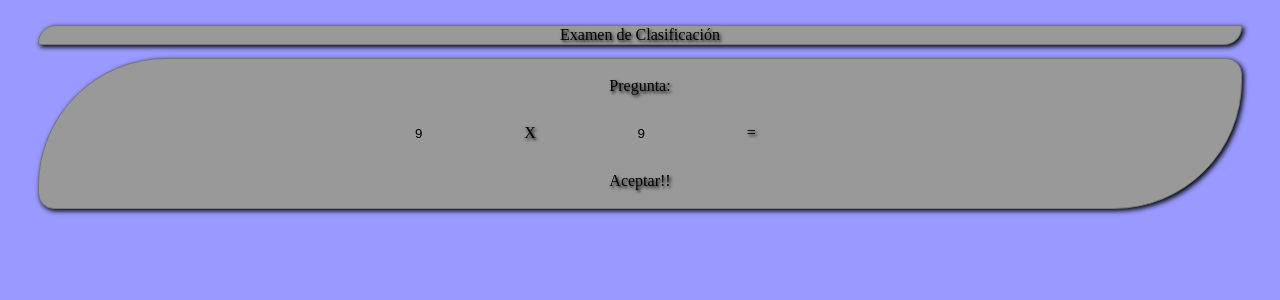
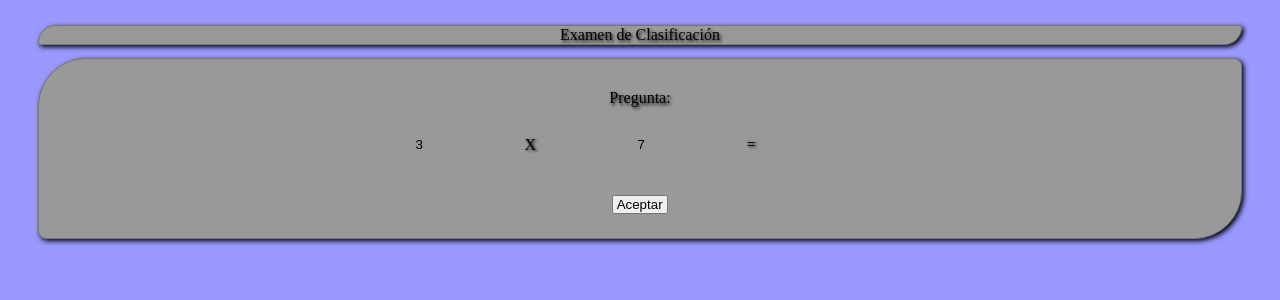
Before and after one commit to jcliberatol/relational-tai-software-engineering, a PHP site: page /PrimeraPagina/html/primarytest.html in a window 1280 px wide. Shown: the top 300 px of the page. Run offline with PHP 8.4, Linux system fonts and the light colour scheme.

Commit message:
Funcionalidad PrimaryTest

```diff
--- a/PrimeraPagina/css/PrimaryTest.css
+++ b/PrimeraPagina/css/PrimaryTest.css
@@ -48,12 +48,12 @@ body {
     -moz-border-radius-topright: 1%;
     -moz-border-radius-bottomright: 8%;
     -moz-border-radius-topleft: 8%;
-    -webkit-border-bottom-left-radius: 1em;
-    -webkit-border-top-right-radius: 1em;
-    -webkit-border-bottom-right-radius: 8em;
-    -webkit-border-top-left-radius: 8em;
+    -webkit-border-bottom-left-radius: 0.5em;
+    -webkit-border-top-right-radius: 0.5em;
+    -webkit-border-bottom-right-radius: 3em;
+    -webkit-border-top-left-radius: 3em;
 }
-#numeros{
+.numeros{
     background-color: #999999;
     height: 100%;
     border: 1px solid #999;
--- a/PrimeraPagina/html/primarytest.html
+++ b/PrimeraPagina/html/primarytest.html
@@ -8,6 +8,7 @@ and open the template in the editor.
         <title>Relational TAI</title>
         <meta http-equiv="Content-Type" content="text/html; charset=UTF-8">
         <script type="text/javascript" src="../js/Navegadores.js"></script>
+        <script type="text/javascript" src="../js/PrimaryTest.js"></script>
         <link rel="StyleSheet" href="../css/PrimaryTest.css" type="text/css">
     </head>
     <body>
@@ -18,16 +19,19 @@ and open the template in the editor.
             Examen de Clasificación
         </div>
         <div id="cuerpo" class="sombras">
-            <script type="text/javascript">
-                var numero1 = Math.round(Math.random()*10);
-                document.write('<br>Pregunta: <br><br>');
-                document.write('<input type="text" id="numeros" value="' + numero1 + '" readonly="readonly" />');
-                document.write(' X ');
-                document.write('<input type="text" id="numeros" value="' + numero1 + '" readonly="readonly" />');
-                document.write(' = ');
-                document.write('<input type="text" id="numeros"/>');
-                document.write('<br><br>Aceptar!!<br><br>');
-            </script>
+            <form name="pregunta" onsubmit="validarPregunta(2)">
+                <script type="text/javascript">
+                        var numero1 = generarNumero();
+                        var numero2 = generarNumero();
+                        document.write('<br>Pregunta: <br><br>');
+                        document.write('<input type="text" id="number1" class="numeros" value="' + numero1 + '" readonly="readonly" />');
+                        document.write(' X ');
+                        document.write('<input type="text" id="number2" class="numeros" value="' + numero2 + '" readonly="readonly" />');
+                        document.write(' = ');
+                        document.write('<input type="text" id="response" class="numeros" value=""   onKeyPress="enterPresionado(2, event)" autocomplete="off"/>');
+                        document.write('<br><br><input type="button" name="btnAceptar" onClick="validarPregunta(2)" value=" Aceptar "><br>');
+               </script>
+            </form>
         </div>
     </body>
 </html>
--- a/PrimeraPagina/js/PrimaryTest.js
+++ b/PrimeraPagina/js/PrimaryTest.js
@@ -2,4 +2,36 @@
  * To change this template, choose Tools | Templates
  * and open the template in the editor.
  */
-HOLAAAAAAAAAAAAA
+function generarNumero(){
+    return numero=Math.round(Math.random()*10) + 1;
+}
+function validarPregunta(tipo){
+    var numero1 = document.getElementById('number1').value;
+    var numero2 = document.getElementById('number2').value;
+    var respuesta = document.getElementById('response').value;
+    var validado;
+
+    if(tipo==0){
+        validado = (numero1+numero2==respuesta);
+    }
+    if(tipo==1){
+        validado = (numero1-numero2==respuesta);
+    }
+    if(tipo==2){
+        validado = (numero1*numero2==respuesta);
+    }
+    if(tipo==3){
+        validado = (numero1/numero2==respuesta);
+    }
+    if((tipo != 1) && (tipo != 2) && (tipo != 3) && (tipo != 0)){
+        validado = 'no se puede validar';
+    }
+    document.getElementById('response').value = '';
+    document.getElementById('number1').value = generarNumero();
+    document.getElementById('number2').value = generarNumero();
+    return validado;
+}
+function enterPresionado(numero, e){
+    tecla = (document.all) ? e.keyCode : e.which;
+    if (tecla==13) validarPregunta(numero);
+}
```
